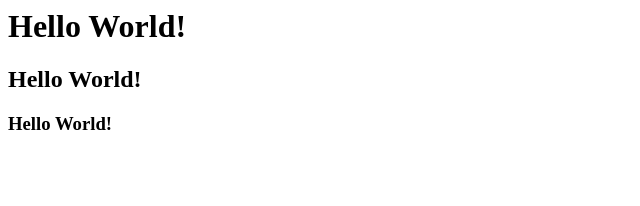
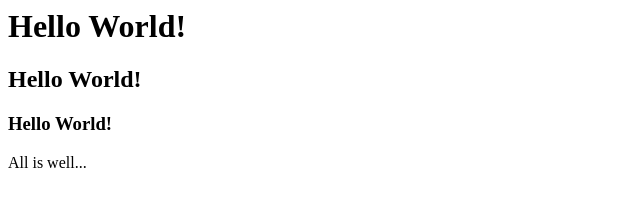
Before and after one commit to az-checker/az-checker, a plain HTML site: page index.html in a window 1280 px wide. Shown: the full height of the page, 0-640 px from the left. Drawn offline with Linux system fonts and the light colour scheme.

Commit message:
Update index.html

```diff
--- a/index.html
+++ b/index.html
@@ -1,3 +1,4 @@
+<html>
   <head>
     <title>Hello World!</title>
   </head>
@@ -5,4 +6,6 @@
     <h1>Hello World!</h1>
     <h2>Hello World!</h2>
     <h3>Hello World!</h3>
+    <p>All is well...</p>
   </body>
+</html>
```
Lines whose indentation alone changed are shown as unchanged.
